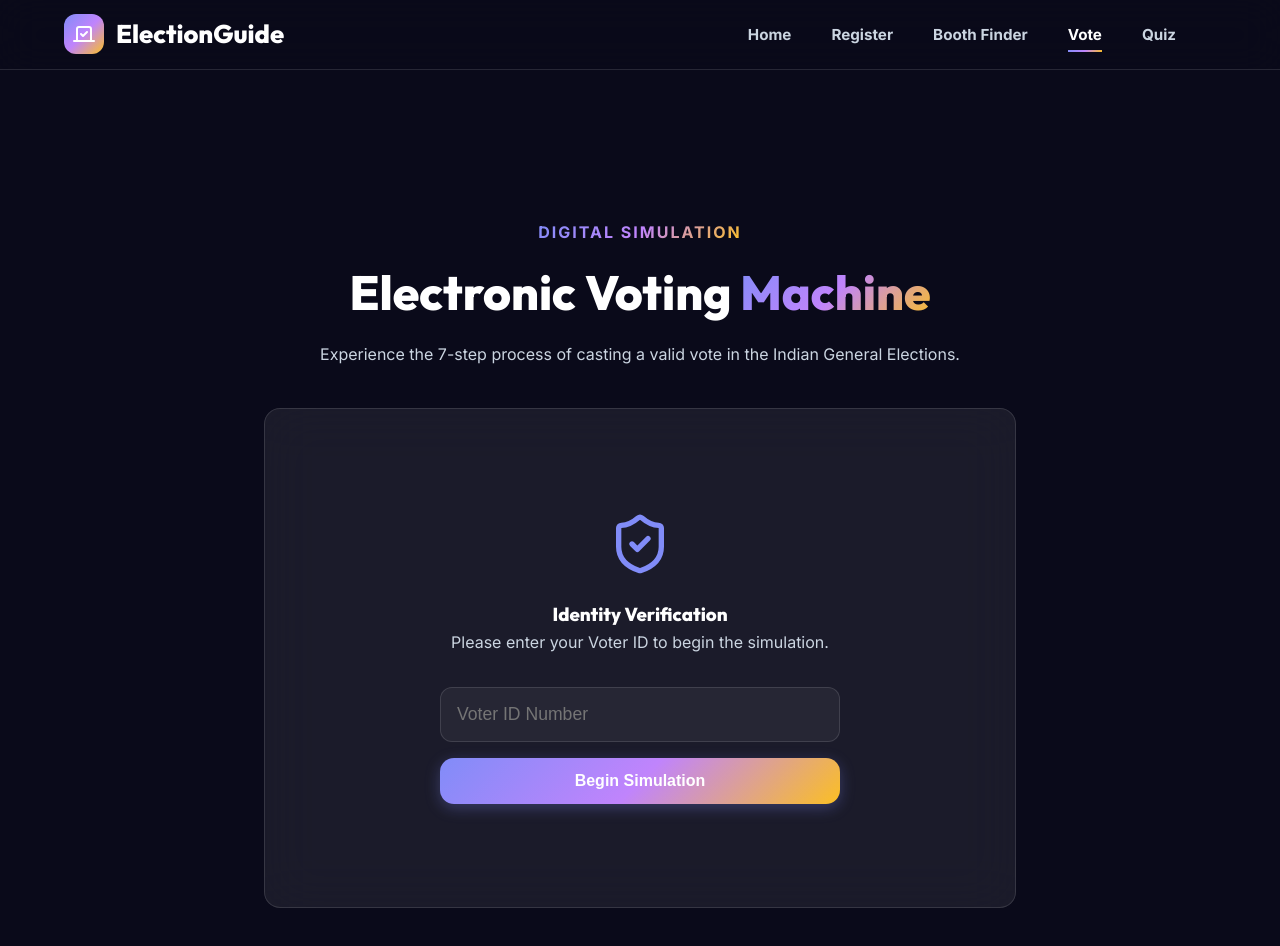
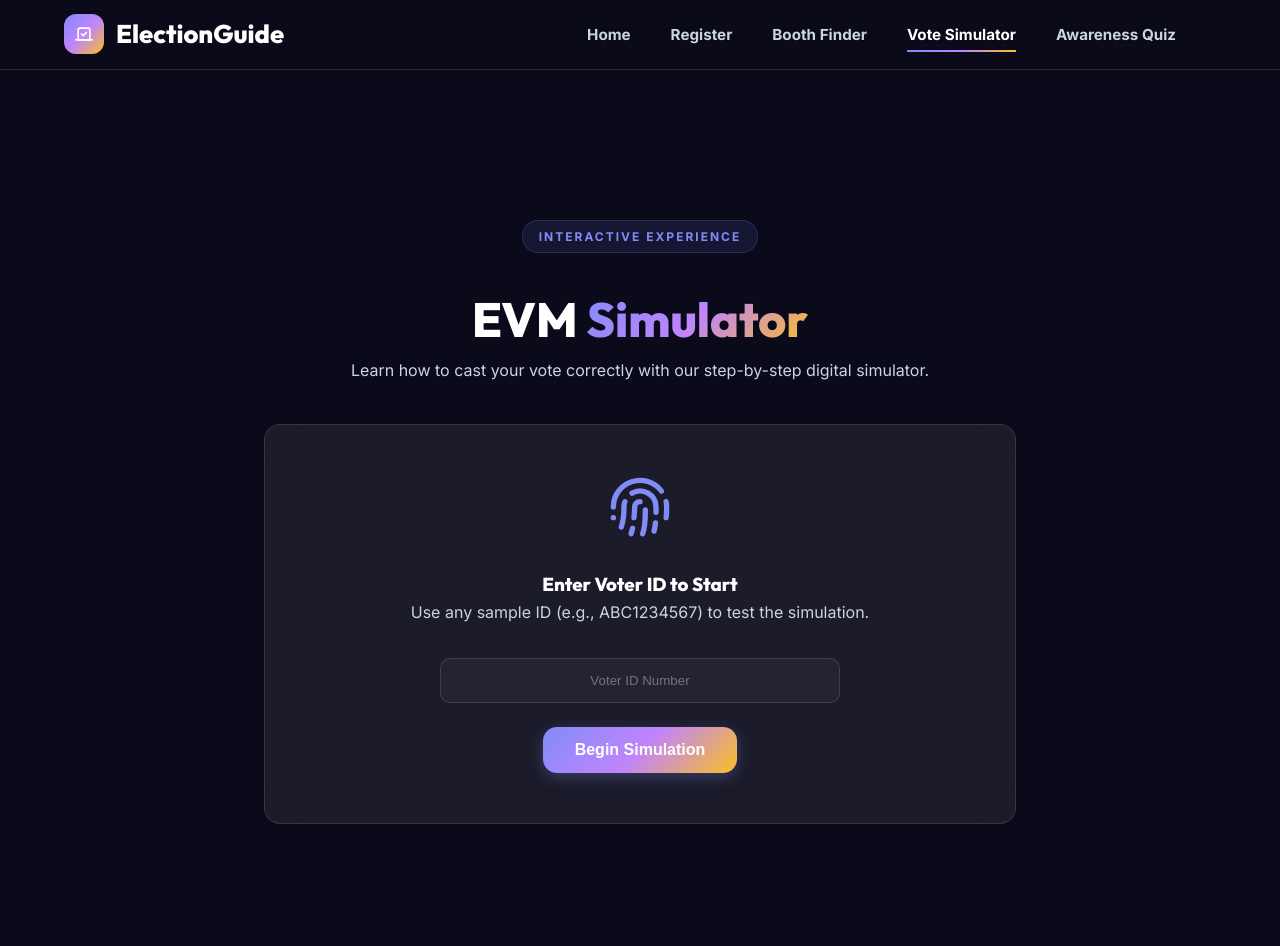
Before and after one commit to HarshitMendiratta-18/Election-Guide-Assistant, a website: page public/vote.html in a window 1280 px wide. After the commit the page ends 924 px from the top, so only its background shows below. Drawn offline with nearby package versions, Linux system fonts and the light colour scheme.

Commit message:
Fix: Restore full HTML/JS content for subpages

```diff
--- a/public/vote.html
+++ b/public/vote.html
@@ -3,7 +3,7 @@
 <head>
   <meta charset="UTF-8">
   <meta name="viewport" content="width=device-width, initial-scale=1.0">
-  <title>EVM Simulator — ElectionGuide Pro</title>
+  <title>Vote Simulator — ElectionGuide Pro</title>
   <link rel="stylesheet" href="style.css">
   <script src="https://unpkg.com/lucide@latest/dist/umd/lucide.js"></script>
 </head>
@@ -11,14 +11,15 @@
   <nav class="navbar scrolled">
     <div class="container nav-inner">
       <a href="/" class="nav-logo">
-        <span class="logo-icon"><i data-lucide="vote" style="color:white;"></i></span> ElectionGuide
+        <div class="logo-icon"><i data-lucide="vote" style="color:white; width:20px;"></i></div>
+        ElectionGuide
       </a>
       <ul class="nav-links">
         <li><a href="/">Home</a></li>
         <li><a href="/register.html">Register</a></li>
         <li><a href="/booth-finder.html">Booth Finder</a></li>
-        <li><a href="/vote.html" class="active">Vote</a></li>
-        <li><a href="/quiz.html">Quiz</a></li>
+        <li><a href="/vote.html" class="active">Vote Simulator</a></li>
+        <li><a href="/quiz.html">Awareness Quiz</a></li>
       </ul>
     </div>
   </nav>
@@ -27,18 +28,19 @@
     <section class="section">
       <div class="container" style="max-width:800px;">
         <div style="text-align:center; margin-bottom:40px;">
-          <span class="gradient-text" style="font-weight:800; text-transform:uppercase; letter-spacing:2px;">Digital Simulation</span>
-          <h1 style="font-size:3rem; margin-top:8px;">Electronic Voting <span class="gradient-text">Machine</span></h1>
-          <p style="color:var(--text-secondary); margin-top:12px;">Experience the 7-step process of casting a valid vote in the Indian General Elections.</p>
+          <span class="section-label">Interactive Experience</span>
+          <h1 style="font-size:3rem; margin-top:8px;">EVM <span class="gradient-text">Simulator</span></h1>
+          <p style="color:var(--text-secondary);">Learn how to cast your vote correctly with our step-by-step digital simulator.</p>
         </div>
 
-        <div id="vote-container" class="glass-card" style="min-height:500px; display:flex; align-items:center; justify-content:center; flex-direction:column;">
-          <i data-lucide="shield-check" style="width:64px; height:64px; color:var(--accent-1); margin-bottom:24px;"></i>
-          <h3>Identity Verification</h3>
-          <p style="color:var(--text-secondary); margin-bottom:32px;">Please enter your Voter ID to begin the simulation.</p>
-          <div style="width:100%; max-width:400px;">
-            <input type="text" id="voter-id-input" placeholder="Voter ID Number" style="width:100%; padding:16px; background:rgba(255,255,255,0.05); border:1px solid var(--border-glass); border-radius:12px; color:white; font-size:1.1rem; margin-bottom:16px;">
-            <button class="btn btn-primary" style="width:100%; justify-content:center;" id="start-simulation-btn">Begin Simulation</button>
+        <div id="vote-container" class="glass-card" style="min-height:400px; text-align:center; display:flex; flex-direction:column; justify-content:center; align-items:center;">
+          <div id="entry-area" style="width:100%;">
+            <i data-lucide="fingerprint" style="width:64px; height:64px; color:var(--accent-1); margin-bottom:24px;"></i>
+            <h3>Enter Voter ID to Start</h3>
+            <p style="color:var(--text-secondary); margin-bottom:32px;">Use any sample ID (e.g., ABC1234567) to test the simulation.</p>
+            <input type="text" id="voter-id-input" placeholder="Voter ID Number" style="width:100%; max-width:400px; padding:14px; background:var(--bg-card); border:1px solid var(--border-glass); border-radius:10px; color:white; margin-bottom:24px; text-align:center;">
+            <br>
+            <button class="btn btn-primary" id="start-simulation-btn">Begin Simulation</button>
           </div>
         </div>
       </div>
```
